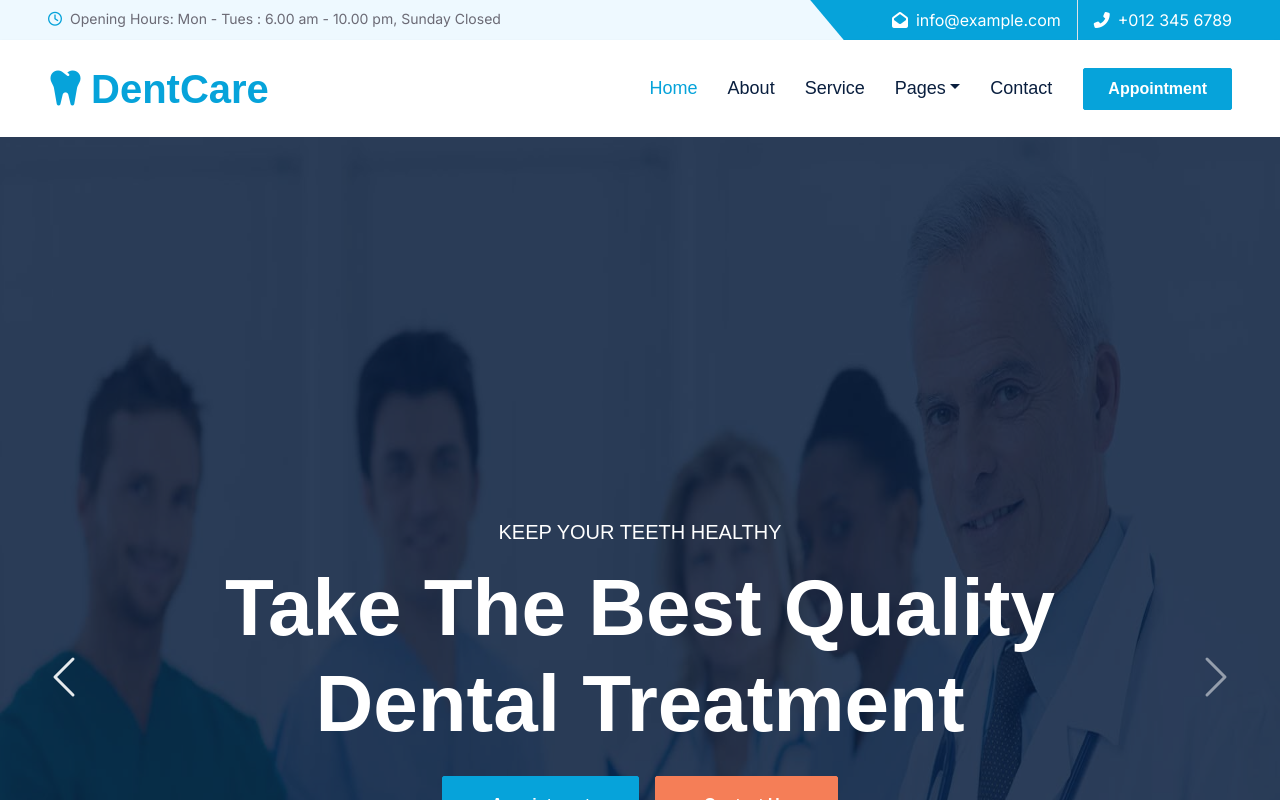
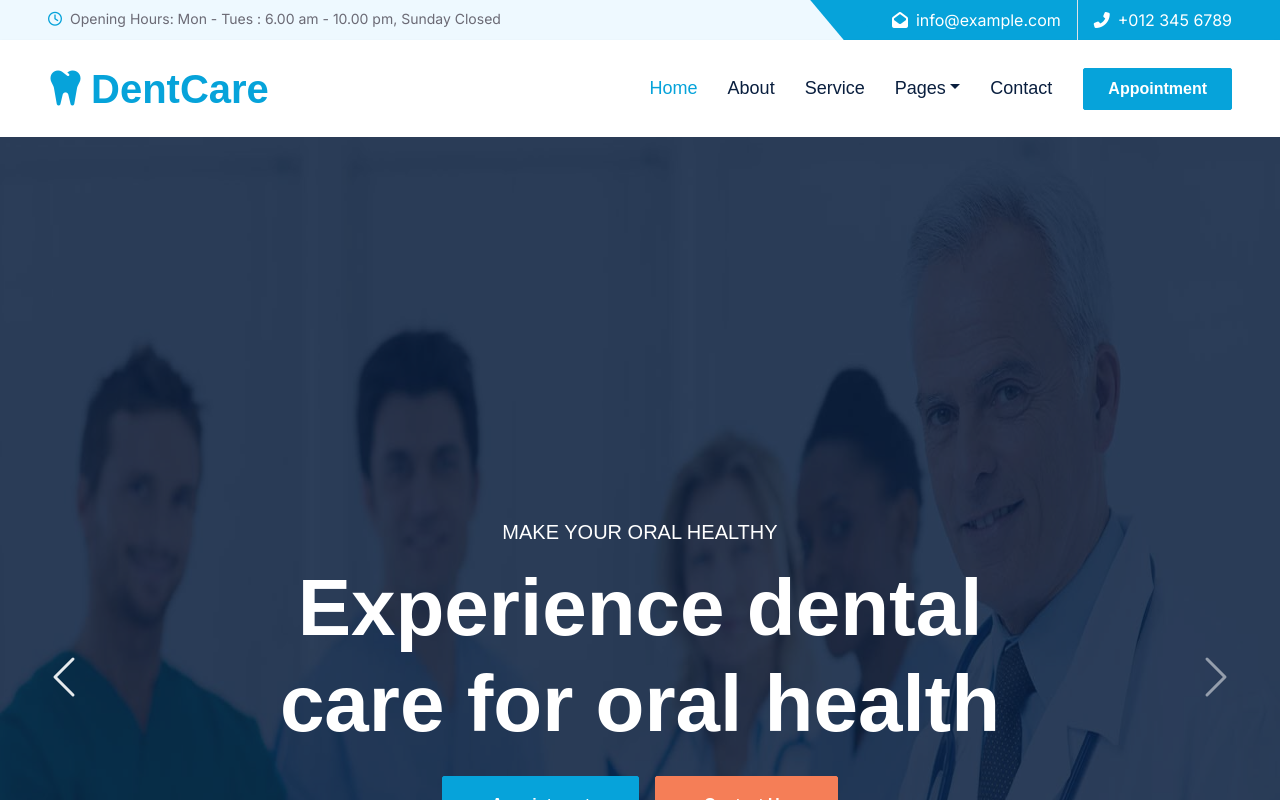
Before and after one commit to MirzaUsman733/smit-hackathon, a Next.js app: page / in a window 1280 px wide. Both pictures are taken after a click on the button "Previous". Shown: the top 800 px of the page. Built offline with nearby package versions, Linux system fonts and the light colour scheme.

Commit message:
Resolve Image Error And Start Work 12-12-2023

```diff
--- a/app/components/Caurosel.jsx
+++ b/app/components/Caurosel.jsx
@@ -26,10 +26,10 @@ export default function Caurosel() {
                         </div>
                         <div className="carousel-item">
                             <Image className="w-100" src={img2} alt="courosel" />
-                            <div className="carousel-caption d-flex flex-column align-items-center justify-content-center">
+                            <div className="carousel-caption d-flex flex-column align-items-center justify-content-center ">
                                 <div className="p-3" style={{ maxWidth: 900 }}>
-                                    <h5 className="text-white text-uppercase mb-3 animated slideInDown">Keep Your Teeth Healthy</h5>
-                                    <h1 className="display-1 text-white mb-md-4 animated zoomIn">Take The Best Quality Dental Treatment</h1>
+                                    <h5 className="text-white text-uppercase mb-3 animated slideInDown">Make Your Oral Healthy</h5>
+                                    <h1 className="display-1 text-white mb-md-4 animated zoomIn">Experience dental care for oral health</h1>
                                     <Link href="appointment" className="btn btn-primary py-md-3 px-md-5 me-3 animated slideInLeft">Appointment</Link>
                                     <Link href="/" className="btn btn-secondary py-md-3 px-md-5 animated slideInRight">Contact Us</Link>
                                 </div>
--- a/app/page.jsx
+++ b/app/page.jsx
@@ -184,8 +184,8 @@ export default function Home() {
           <div className="row g-5 mb-5">
             <div className="col-lg-5 wow zoomIn" data-wow-delay="0.3s" style={{ minHeight: 400 }}>
               <div className="twentytwenty-container position-relative h-100 rounded overflow-hidden">
-                <Image className="position-absolute w-100 h-100" src={imageBefore} width={100} height={100} style={{ objectFit: 'cover' }} />
-                <Image className="position-absolute w-100 h-100" src={imageAfter} width={100} height={100} style={{ objectFit: "cover" }} />
+                <Image className="position-absolute w-100 h-100" src={imageBefore} width={100} height={100} alt="before Image" style={{ objectFit: 'cover' }} />
+                <Image className="position-absolute w-100 h-100" src={imageAfter} width={100} height={100} alt='After Image' style={{ objectFit: "cover" }} />
               </div>
             </div>
             <div className="col-lg-7">
```
Also changed, not shown: app/appointment/page.jsx (+0 -23 lines).
